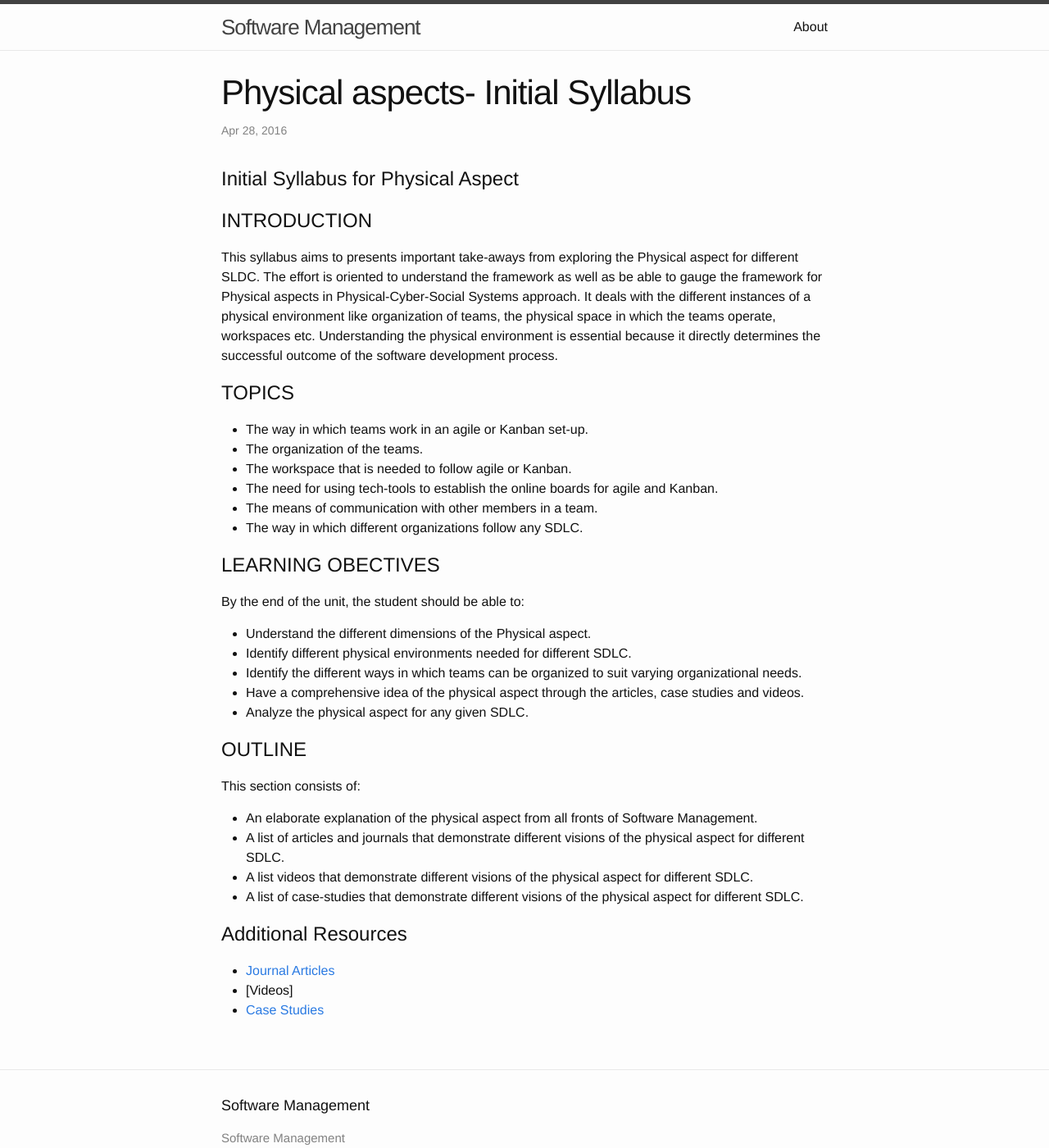
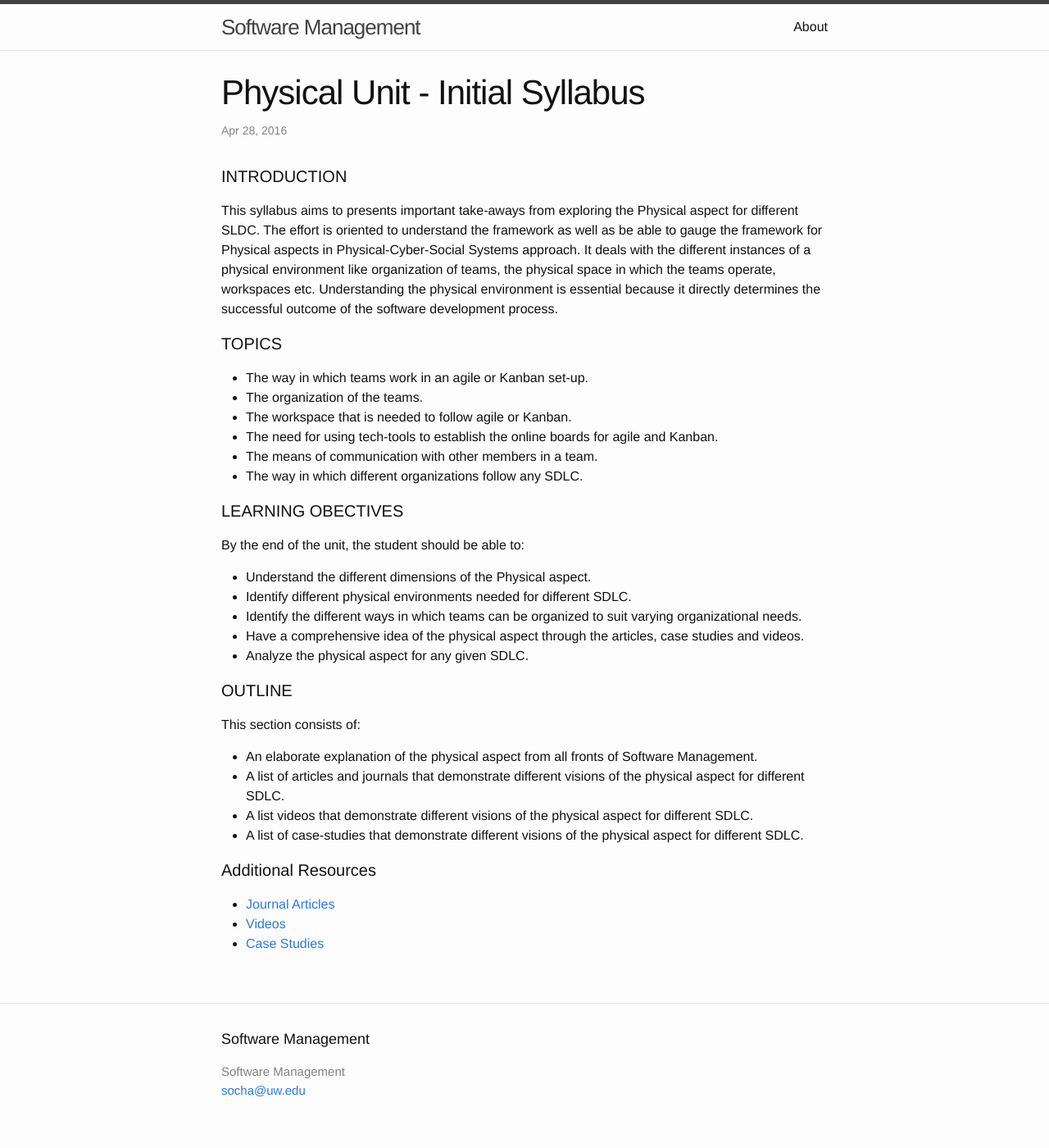
Before and after one commit to css566/css566.github.io, a Jekyll site: the page built from _posts/2016-04-28-PhysicalAspects_InitialSyllabus.md, in a window 1280 px wide and 1400 px high. Shown: the whole window at 82% size. Built offline with Jekyll 4.4.1, drawn with Linux system fonts in a browser that asks for light colours; comment, search, counter and statistics services are not loaded.

Commit message:
Update 2016-04-28-PhysicalAspects_InitialSyllabus.md

```diff
--- a/_posts/2016-04-28-PhysicalAspects_InitialSyllabus.md
+++ b/_posts/2016-04-28-PhysicalAspects_InitialSyllabus.md
@@ -1,19 +1,16 @@
 ---
 layout: post
-title: Physical aspects- Initial Syllabus
+title: Physical Unit - Initial Syllabus
 ---
 
-Initial Syllabus for Physical Aspect
-==========================================
-
-# INTRODUCTION
+#### INTRODUCTION
 
 This syllabus aims to presents important take-aways from exploring the Physical aspect for different SLDC.
 The effort is oriented to understand the framework as well as be able to gauge the framework for Physical aspects in Physical-Cyber-Social Systems approach.
 It deals with the different instances of a physical environment like organization of teams, the physical space in which the teams operate, workspaces etc.
 Understanding the physical environment is essential because it directly determines the successful outcome of the software development process.
 
-# TOPICS
+#### TOPICS
 
   - The way in which teams work in an agile or Kanban set-up.
   -	The organization of the teams.
@@ -22,7 +19,7 @@ Understanding the physical environment is essential because it directly determin
   -	The means of communication with other members in a team.
   -	The way in which different organizations follow any SDLC.
 
-# LEARNING OBECTIVES
+#### LEARNING OBECTIVES
 
 By the end of the unit, the student should be able to:
 
@@ -32,7 +29,7 @@ By the end of the unit, the student should be able to:
   -	Have a comprehensive idea of the physical aspect through the articles, case studies and videos.
   -	Analyze the physical aspect for any given SDLC.
 
-# OUTLINE
+#### OUTLINE
 
 This section consists of:
 
@@ -41,8 +38,8 @@ This section consists of:
   -	A list videos that demonstrate different visions of the physical aspect for different SDLC.
   -	A list of case-studies that demonstrate different visions of the physical aspect for different SDLC.
 
-# Additional Resources
+#### Additional Resources
 
   - [Journal Articles](http://css566.github.io/2016/04/28/PhysicalAspects_Articles.html)
-  - [Videos]
+  - [Videos](https://css566.github.io/2016/04/28/PhysicalAspects_Videos.html)
   - [Case Studies](http://css566.github.io/2016/04/28/PhysicalAspects_CaseStudies.html)
```
